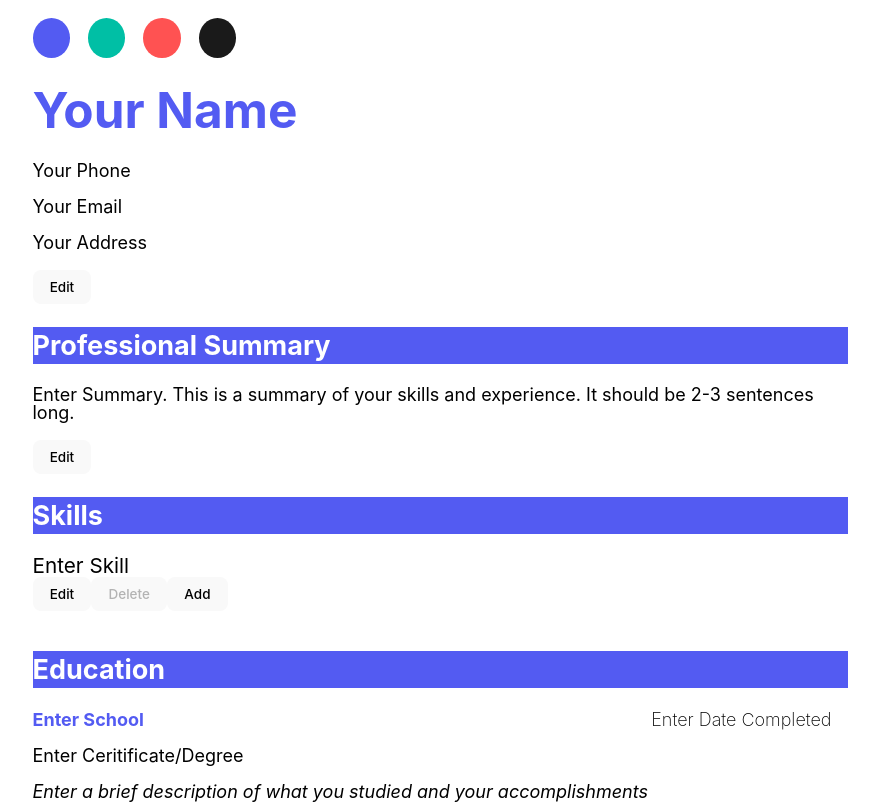
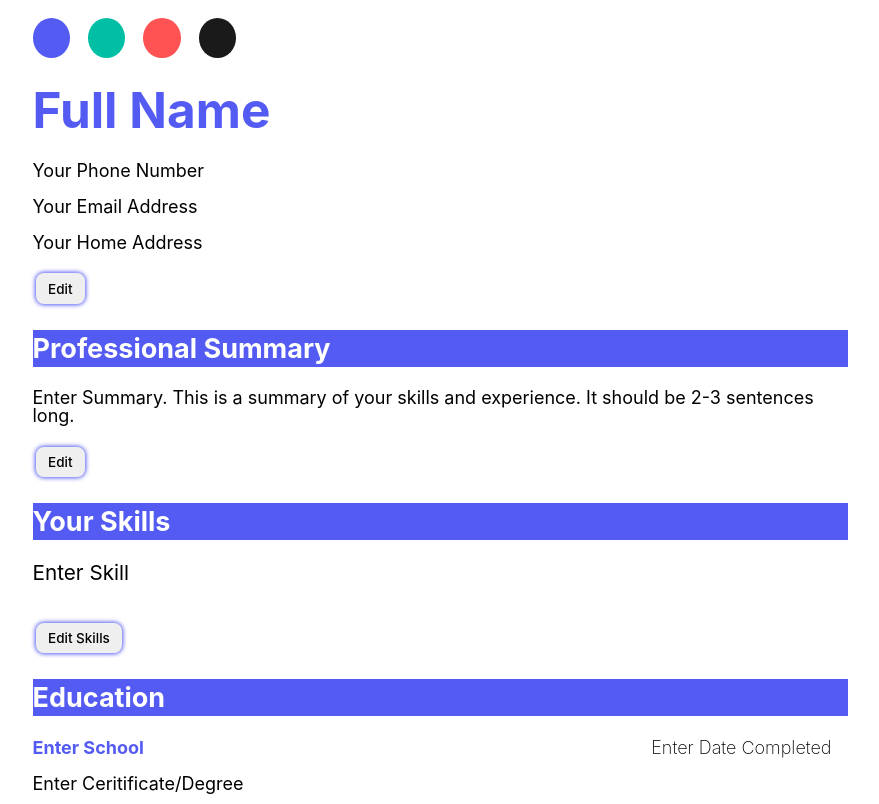
Before and after one commit to GrandeMan/CV-application, a React (Vite) app in the folder cv-app/: page / in a window 1280 px wide. Shown: the top 804 px of the page, without its empty margins (216-1095 px from the left). Built offline with nearby package versions, Linux system fonts and the light colour scheme.

Commit message:
Change skill list functionality

```diff
--- a/cv-app/src/App.jsx
+++ b/cv-app/src/App.jsx
@@ -42,10 +42,10 @@ function Themes() {
 
 
 function GeneralInfo() {
-	const [name, setName] = useState(localStorage.getItem("name") || "Your Name");
-	const [email, setEmail] = useState(localStorage.getItem("email") || "Your Email");
-	const [phone, setPhone] = useState(localStorage.getItem("phone") || "Your Phone");
-	const [address, setAddress] = useState(localStorage.getItem("address") || "Your Address");
+	const [name, setName] = useState(localStorage.getItem("name") || "Full Name");
+	const [email, setEmail] = useState(localStorage.getItem("email") || "Your Email Address");
+	const [phone, setPhone] = useState(localStorage.getItem("phone") || "Your Phone Number");
+	const [address, setAddress] = useState(localStorage.getItem("address") || "Your Home Address");
 	const [isEditing, setIsEditing] = useState(false);
 	const [saveTimer, setSaveTimer] = useState(null);
 
@@ -97,21 +97,25 @@ function GeneralInfo() {
 					<input
 						type="text"
 						value={name}
+						placeholder="Full Name"
 						onChange={(e) => setName(e.target.value)}
 					/>
 					<input
 						type="text"
 						value={phone}
+						placeholder="Your Phone Number"
 						onChange={(e) => setPhone(e.target.value)}
 					/>
 					<input
 						type="text"
 						value={email}
+						placeholder="Your Email Address"
 						onChange={(e) => setEmail(e.target.value)}
 					/>
 					<input
 						type="text"
 						value={address}
+						placeholder="Your Home Address"
 						onChange={(e) => setAddress(e.target.value)}
 					/>
 					<button className="save-btn" onClick={handleSaveClick}>
@@ -180,7 +184,8 @@ function Summary() {
             rows="10"
             cols="50"
             value={summary}
-						onChange={(e) => setSummary(e.target.value)}
+			placeholder="Enter Summary. This is a summary of your skills and experience. It should be 2-3 sentences long."
+			onChange={(e) => setSummary(e.target.value)}
           >
 					</textarea>
 					<button className="save-btn" onClick={handleSaveClick}>
@@ -203,10 +208,15 @@ function Summary() {
 function Skills() {
 	const [skills, setSkills] = useState(() => {
 		const storedSkills = localStorage.getItem("skills");
-		return storedSkills ? JSON.parse(storedSkills) : ["Enter Skill"];
+		const skillsArray = storedSkills ? JSON.parse(storedSkills) : [];
+
+		if(skillsArray.length === 0) {
+			skillsArray.push("Enter Skill");
+		}
+		return skillsArray;
 	});
 	const [isEditing, setIsEditing] = useState(false);
-	const [newSkill, setNewSkill] = useState("");
+	const [editedSkills, setEditedSkills] = useState(skills.slice(0, 6));
 
 	const handleEditClick = () => {
 		setIsEditing(true);
@@ -214,28 +224,30 @@ function Skills() {
 
 	const handleSaveClick = () => {
 		setIsEditing(false);
-		const updatedSkills = [...skills];
-		const skillIndex = updatedSkills.findIndex((s) => s === "Enter Skill");
-		updatedSkills[skillIndex] = newSkill || "Enter Skill";
-		setSkills(updatedSkills);
-		setNewSkill("");
+		setSkills(editedSkills);
 	};
 
-	const handleDeleteClick = (index) => {
-		if (skills.length > 1) {
-			const updatedSkills = [...skills];
-			updatedSkills.splice(index, 1);
-			setSkills(updatedSkills);
+	const handleSkillChange = (index, value) => {
+		const updatedSkills = [...editedSkills];
+		updatedSkills[index] = value;
+		setEditedSkills(updatedSkills);
+	};
+
+	const handleAddSkill = () => {
+		if (editedSkills.length < 6) {
+			setEditedSkills([...editedSkills, ""]);
 		}
 	};
 
-	const handleAddClick = () => {
-		if (skills.length < 6) {
-			setSkills([...skills, "Enter Skill"]);
+	const handleRemoveSkill = (index) => {
+		if (editedSkills.length > 1) {
+			const updatedSkills = [...editedSkills];
+			updatedSkills.splice(index, 1);
+			setEditedSkills(updatedSkills);
 		}
 	};
 
-	//Update local storage when skills change
+	// Update local storage when skills change
 	useEffect(() => {
 		localStorage.setItem("skills", JSON.stringify(skills));
 	}, [skills]);
@@ -244,61 +256,56 @@ function Skills() {
 		<div>
 			{isEditing ? (
 				<div className="is-editing">
-					<input
-						type="text"
-						value={newSkill}
-						onChange={(e) => setNewSkill(e.target.value)}
-					/>
+					<form>
+						{editedSkills.map((skill, index) => (
+							<div className="skill" key={index}>
+								<input
+									type="text"
+									value={skill}
+									placeholder="Enter Skill"
+									onChange={(e) =>
+										handleSkillChange(index, e.target.value)
+									}
+								/>
+								<button
+									type="button"
+									onClick={() => handleRemoveSkill(index)}
+									disabled={editedSkills.length === 1}
+								>
+									-
+								</button>
+								<button
+									type="button"
+									onClick={handleAddSkill}
+									disabled={editedSkills.length === 6}
+								>
+									+
+								</button>
+							</div>
+						))}
+					</form>
 					<button className="save-btn" onClick={handleSaveClick}>
-						Save
+						Save Skills
 					</button>
 				</div>
 			) : (
 				<div>
-					<h2>Skills</h2>
+					<h2>Your Skills</h2>
 					<ul className="list">
 						{skills.map((skill, index) => (
 							<div className="skill-item" key={index}>
 								<li>{skill}</li>
-								<button
-									className="edit-btn"
-									onClick={handleEditClick}
-								>
-									Edit
-								</button>
-								{skills.length > 1 ? (
-									<button
-										className="delete-btn"
-										onClick={() => handleDeleteClick(index)}
-									>
-										Delete
-									</button>
-								) : (
-									<button className="delete-btn" disabled>
-										Delete
-									</button>
-								)}
-								{skills.length < 6 ? (
-									<button
-										className="add-btn"
-										onClick={handleAddClick}
-									>
-										Add
-									</button>
-								) : (
-									<button className="add-btn" disabled>
-										Add
-									</button>
-								)}
 							</div>
 						))}
 					</ul>
+					<button className="edit-btn" onClick={handleEditClick}>
+						Edit Skills
+					</button>
 				</div>
 			)}
 		</div>
 	);
 }
-
 
 function Education() {
 	const initialData = [
--- a/cv-app/src/index.css
+++ b/cv-app/src/index.css
@@ -10,13 +10,13 @@
 
   color-scheme: light dark;
   color: rgba(255, 255, 255, 0.87);
-  background-color: #242424;
-
   font-synthesis: none;
   text-rendering: optimizeLegibility;
   -webkit-font-smoothing: antialiased;
   -moz-osx-font-smoothing: grayscale;
   -webkit-text-size-adjust: 100%;
+
+
 }
 
 a {
@@ -56,6 +56,31 @@ h2 {
 
 .summary, .list, .education {
   max-width: 815px;
+}
+
+.skill{
+  display: flex;;
+  gap: 1em;
+  margin-bottom: 1em;
+}
+
+.skill button {
+  background-color: var(--color-primary);
+  color: white;
+  border: none;
+  border-radius: 8px;
+  padding: .5em 1em;
+  font-size: 1em;
+  font-weight: 800;
+  font-family: inherit;
+  cursor: pointer;
+  transition: background-color 0.25s;
+}
+
+.skill button:disabled {
+  background-color: #c4c4c4;
+  color: #000000;
+  cursor: not-allowed;
 }
 
 .item-head {
@@ -147,12 +172,11 @@ textarea {
 
 button {
   border-radius: 8px;
-  border: 1px solid transparent;
+  border: 2px solid transparent;
   padding: 0.6em 1.2em;
   font-size: .75em;
   font-weight: 500;
   font-family: inherit;
-  background-color: #1a1a1a;
   cursor: pointer;
   transition: border-color 0.25s;
 }
@@ -162,6 +186,14 @@ button:hover {
 button:focus,
 button:focus-visible {
   outline: 4px auto -webkit-focus-ring-color;
+}
+
+.edit-btn,
+.delete-btn,
+.add-btn {
+  margin: .25em;
+  padding: .4em .75em;
+  box-shadow: 0 0 4px 1px var(--color-primary);
 }
 
 ul {
@@ -178,7 +210,7 @@ li {
   font-size: 1.15em;
 }
 
-@media (prefers-color-scheme: light) {
+/* @media (prefers-color-scheme: light) {
   :root {
     color: #213547;
     background-color: #ffffff;
@@ -189,7 +221,7 @@ li {
   button {
     background-color: #f9f9f9;
   }
-}
+} */
 
 @media print {
   a {
@@ -198,5 +230,14 @@ li {
   button {
     display: none;
   }
-
+  @page {
+    size: auto;
+    display: none;
+  }
+  h2 {
+  color: white;
+  background-color: var(--color-primary);
+  padding: 5px 0;
+  display: block;
 }
+}
```
